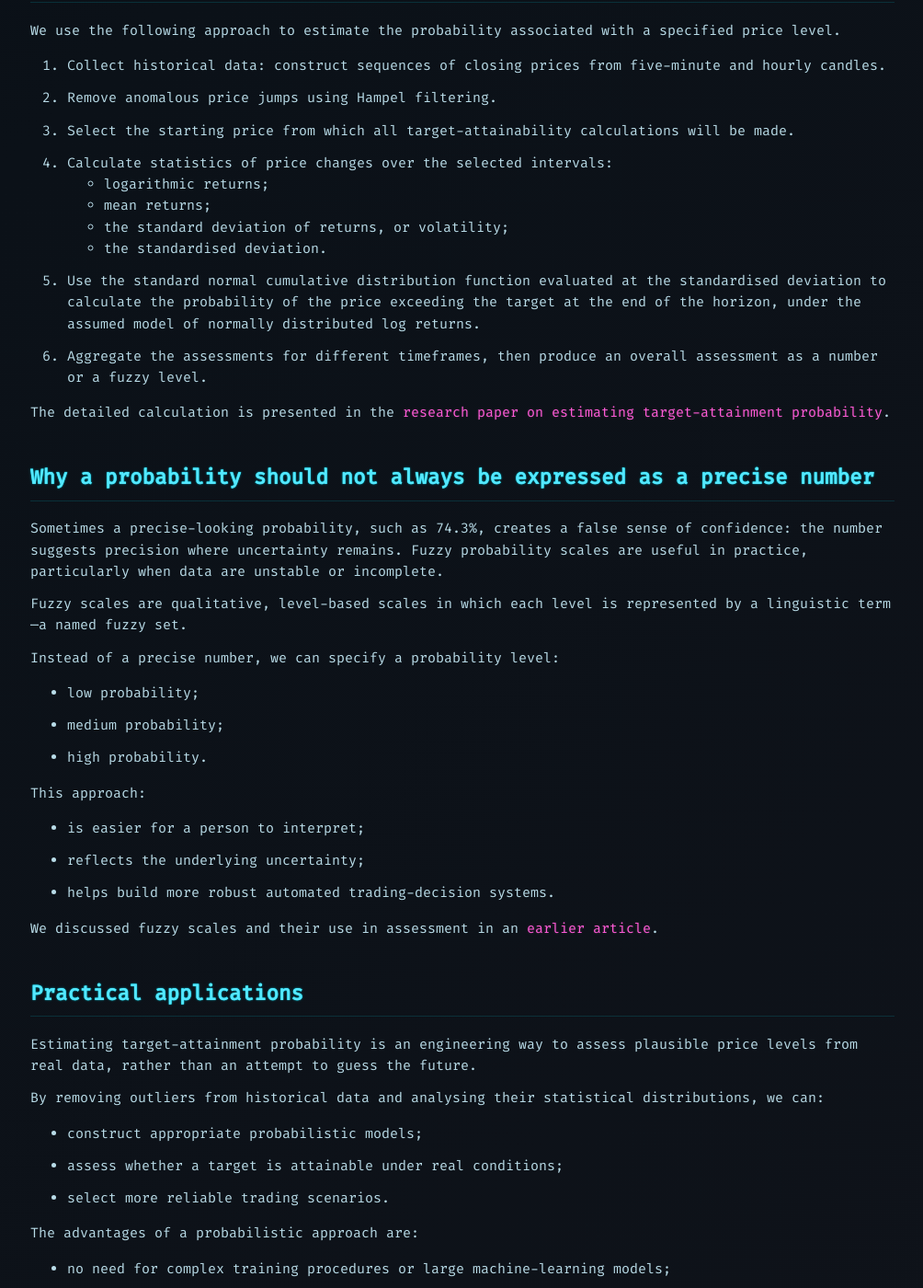
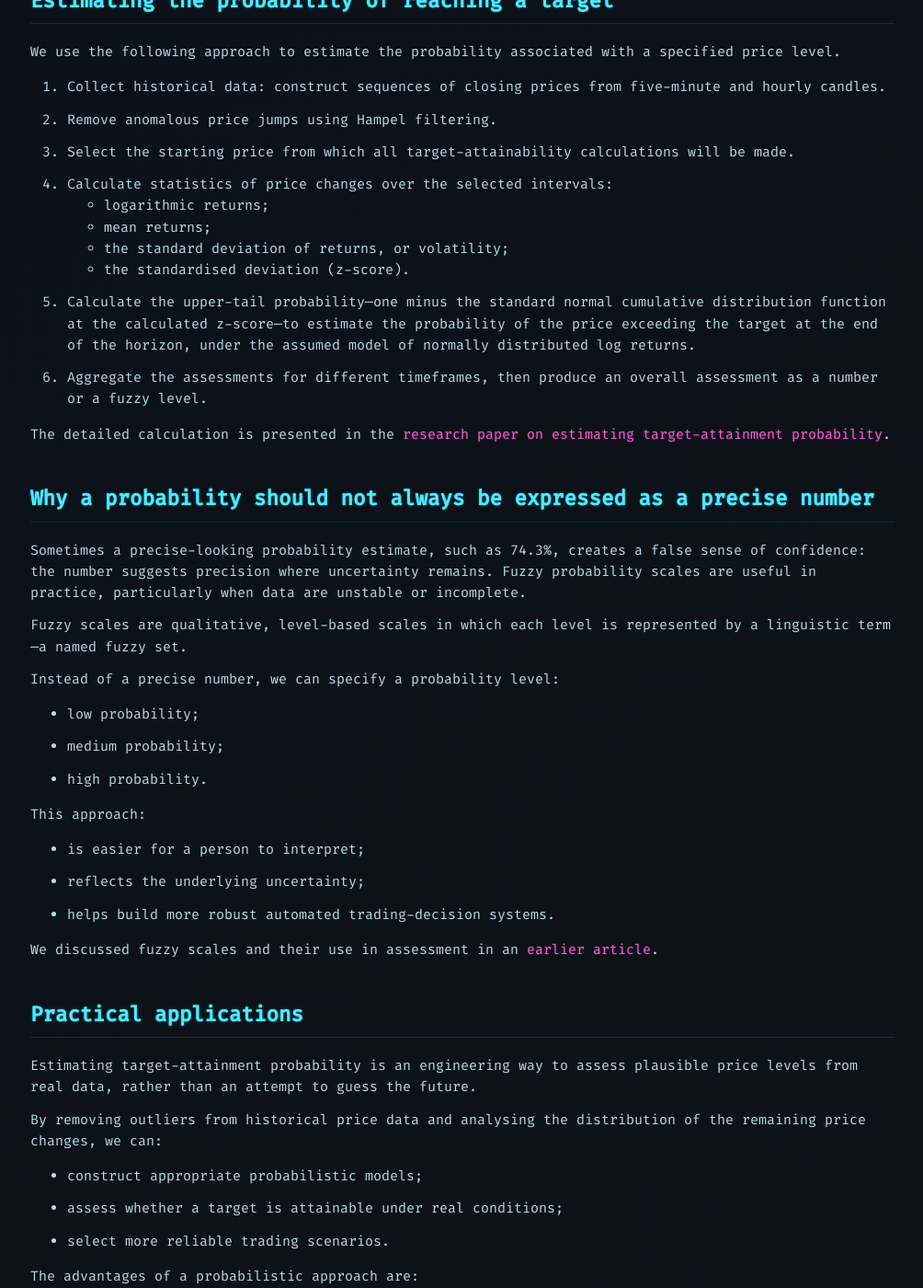
Before and after one commit to Fuzzy-Technologies/fuzzy-technologies.github.io, a Jekyll site: the page built from articles/2025-04-22-target-probability.md, in a window 1280 px wide and 1400 px high, scrolled down 3267 px. Shown: the whole window at 92% size, without its empty margins (137-1141 px from the left). Built offline with Jekyll 4.4.1, drawn with Linux system fonts in a browser that asks for light colours; Markdown is read by kramdown in place of the engine named in the settings; some of the changed text lies outside the part shown.

Commit message:
Refine English terminology after technical editorial review

```diff
--- a/articles/2025-04-22-target-probability.md
+++ b/articles/2025-04-22-target-probability.md
@@ -21,7 +21,7 @@ source_url: https://teletype.in/@tgilmullin/target-probability
 
 *Probable improbability—or improbable probability!*
 
-In practical data analysis and trading, we often need to know how likely an asset's price is to reach a particular level. This is a key problem in algorithmic trading and risk management because it helps screen out unrealistic trade-entry signals. A simple prediction of will reach or will not reach is inadequate: markets are unstable and subject to random fluctuations, noise and anomalous price spikes.
+In practical data analysis and trading, we often need to know how likely an asset's price is to reach a particular level. This is a key problem in algorithmic trading and risk management because it helps screen out unrealistic trade-entry signals. A simple prediction that the price will or will not reach its target is inadequate: markets are unstable and subject to random fluctuations, noise and anomalous price spikes.
 
 It therefore makes sense to estimate the probability of reaching a target rather than make categorical predictions. Several approaches are available:
 
@@ -73,9 +73,9 @@ We use the following approach to estimate the probability associated with a spec
    - logarithmic returns;
    - mean returns;
    - the standard deviation of returns, or volatility;
-   - the standardised deviation.
+   - the standardised deviation (z-score).
 
-5. Use the standard normal cumulative distribution function evaluated at the standardised deviation to calculate the probability of the price exceeding the target at the end of the horizon, under the assumed model of normally distributed log returns.
+5. Calculate the upper-tail probability—one minus the standard normal cumulative distribution function at the calculated z-score—to estimate the probability of the price exceeding the target at the end of the horizon, under the assumed model of normally distributed log returns.
 
 6. Aggregate the assessments for different timeframes, then produce an overall assessment as a number or a fuzzy level.
 
@@ -83,7 +83,7 @@ The detailed calculation is presented in the [research paper on estimating targe
 
 ## Why a probability should not always be expressed as a precise number
 
-Sometimes a precise-looking probability, such as 74.3%, creates a false sense of confidence: the number suggests precision where uncertainty remains. Fuzzy probability scales are useful in practice, particularly when data are unstable or incomplete.
+Sometimes a precise-looking probability estimate, such as 74.3%, creates a false sense of confidence: the number suggests precision where uncertainty remains. Fuzzy probability scales are useful in practice, particularly when data are unstable or incomplete.
 
 Fuzzy scales are qualitative, level-based scales in which each level is represented by a linguistic term—a named fuzzy set.
 
@@ -109,7 +109,7 @@ We discussed fuzzy scales and their use in assessment in an [earlier article](/a
 
 Estimating target-attainment probability is an engineering way to assess plausible price levels from real data, rather than an attempt to guess the future.
 
-By removing outliers from historical data and analysing their statistical distributions, we can:
+By removing outliers from historical price data and analysing the distribution of the remaining price changes, we can:
 
 - construct appropriate probabilistic models;
 
```
Also changed, not shown: other parts of articles/2025-04-22-target-probability.md (+1 -1 lines).
